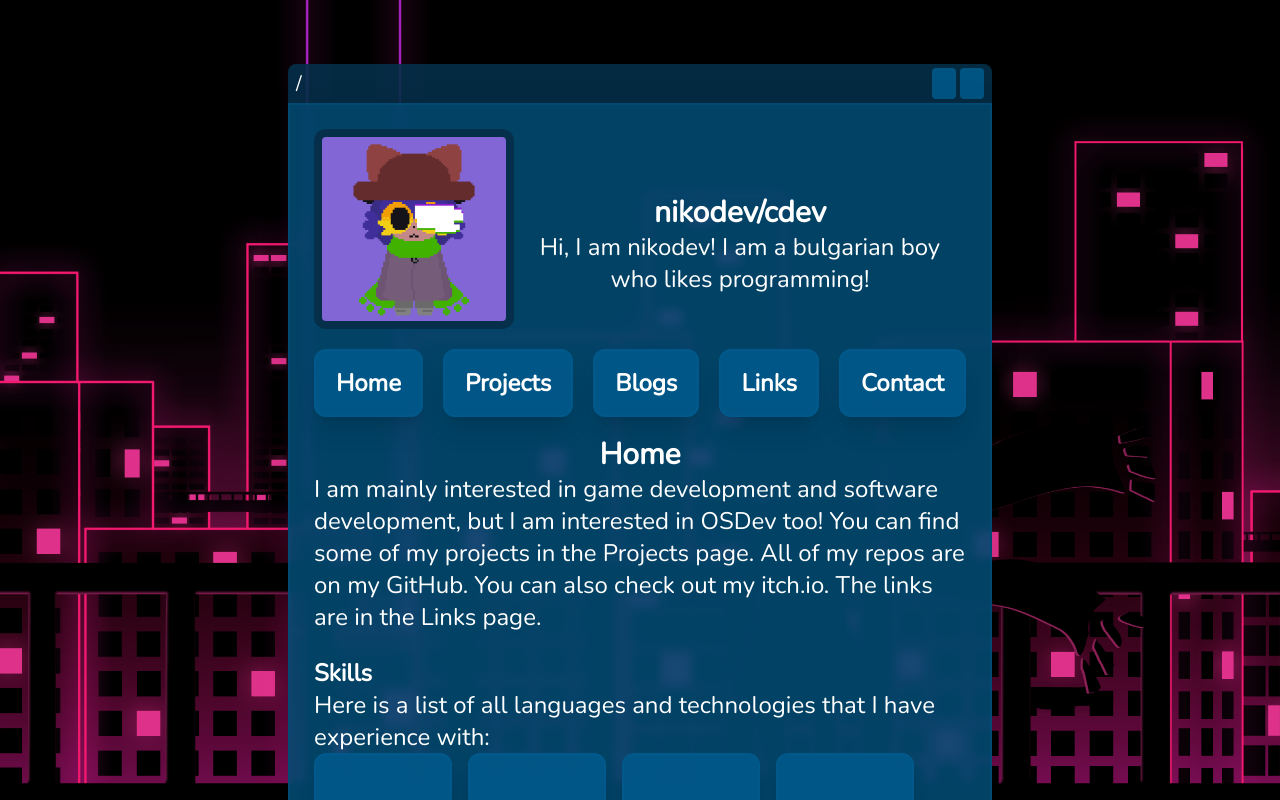
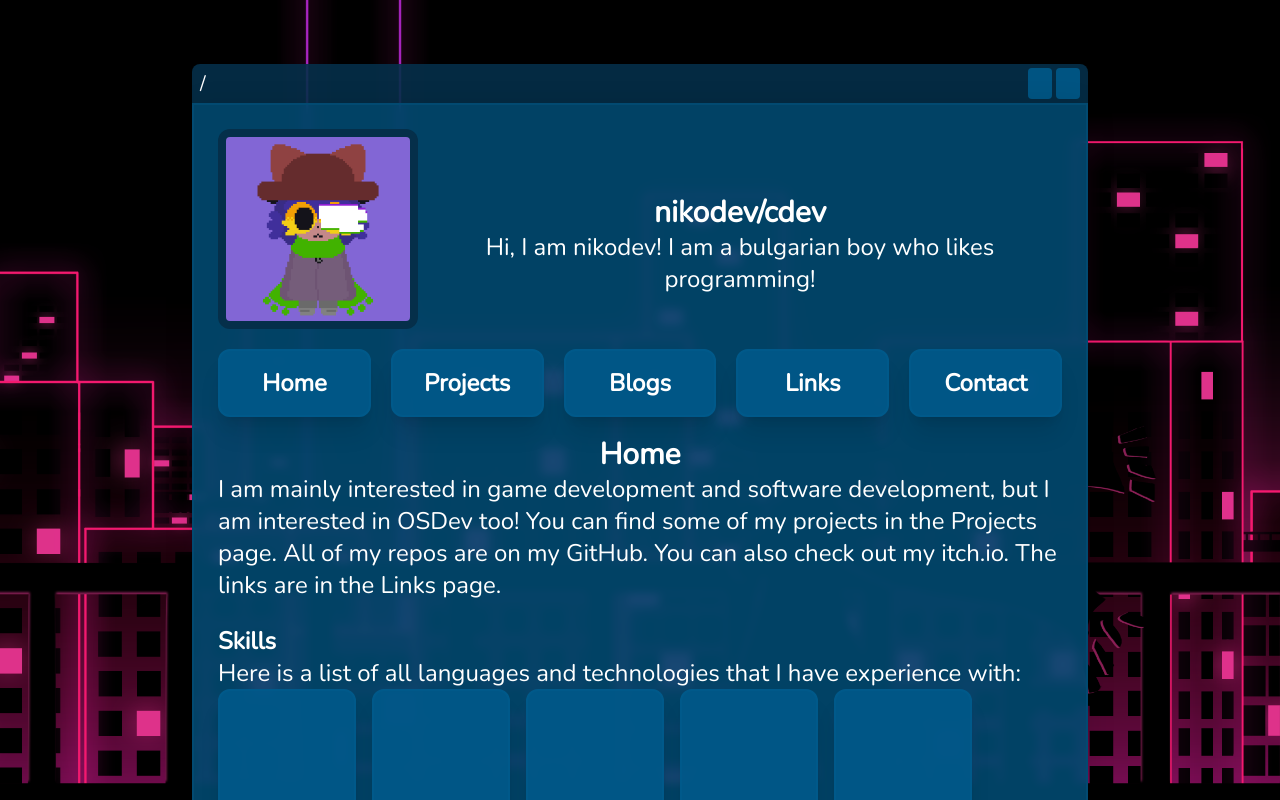
Before and after one commit to CDevv/cdevv.github.io, a SvelteKit app: page / in a window 1280 px wide. Shown: the top 800 px of the page. Built offline with nearby package versions, Linux system fonts and the light colour scheme; some icons are missing; what @iconify/tailwind4 would draw is missing.

Commit message:
Improve responsiveness and MainCard positioning

```diff
--- a/src/components/MainCard.svelte
+++ b/src/components/MainCard.svelte
@@ -20,7 +20,7 @@
         <ProfilePic />
         <MainInfo />
     </div>
-    <div id="navbar" class="grid auto-cols-auto grid-flow-row lg:grid-flow-col gap-5">
+    <div id="navbar" class="flex flex-col lg:flex-row gap-5 min-w-full">
         <PageButton title="Home" href="/" onclick={leave}/>
         <PageButton title="Projects" href="/projects" onclick={leave}/>
         <PageButton title="Blogs" href="/blogs" onclick={leave}/>
--- a/src/components/PageButton.svelte
+++ b/src/components/PageButton.svelte
@@ -2,7 +2,7 @@
     let { title, href, onclick } = $props();
 </script>
 
-<a {href} class="block text-center secondary-theme p-4 text-2xl font-bold container cursor-pointer hover:bg-gray-900 hover:-translate-y-2 duration-150"
+<a {href} class="grow min-w-full lg:min-w-auto inline-block text-center secondary-theme p-4 text-2xl font-bold container cursor-pointer hover:bg-gray-900 hover:-translate-y-2 duration-150"
 onclick={onclick}>
     {title}
 </a>
--- a/src/routes/+layout.svelte
+++ b/src/routes/+layout.svelte
@@ -15,7 +15,8 @@
 <title>nikodev page!</title>
 
 <div class="main-layout top-0 left-0 min-w-screen min-h-screen absolute">
-    <div class="ml-0 mr-0 mt-16 mb-16 lg:ml-72 lg:mr-72 text-white">
+    <div class="flex flex-col items-center mt-16 mb-16 text-white w-full">
+        <div class="lg:max-w-4xl">
             <div class="window-bar flex justify-between items-center p-1 px-2 rounded-t-lg">
                 <h1 class="text-xl">{page.url.pathname}</h1>
                 <div class="min-h-full flex items-center gap-1">
@@ -32,3 +33,4 @@
             </MainCard>
         </div>
     </div>
+</div>
```
Lines whose indentation alone changed are shown as unchanged.
